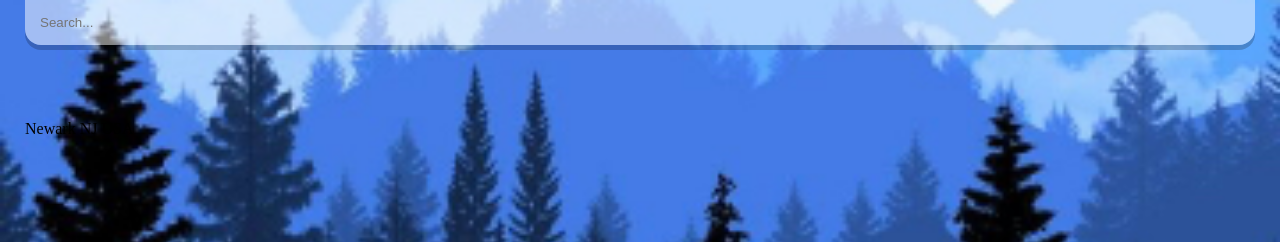
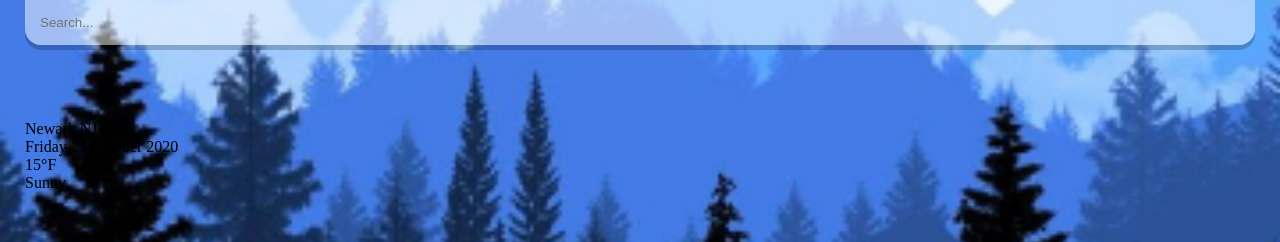
Before and after one commit to mi6gy/weatherDash_react, a React (Create React App) app: page / in a window 1280 px wide. Shown: the top 242 px of the page. Built offline with nearby package versions, Linux system fonts and the light colour scheme.

Commit message:
returning correct date and added place holders for weather box

```diff
--- a/src/App.js
+++ b/src/App.js
@@ -11,6 +11,14 @@ function App() {
     let months = ["January", "Febuary", "March", "April", "May", "June",
       "July", "August", "September", "October", "November", "December"];
     let days = ["Sunday", "Monday", "Tuesday", "Wednesday", "Thursday", "Friday", "Saturday"]
+
+  let day = days[d.getDay()];
+  let date = d.getDate();
+  let month = months[d.getMonth()];
+  let year = d.getFullYear();
+
+  return `${day} ${date} ${month} ${year}`
+
   }
 
   return (
@@ -25,7 +33,15 @@ function App() {
         </div>
         <div className="location-box">
           <div className="location">Newark NJ USA</div>
-          <div className="date"></div>
+          <div className="date">{dateBuilder( new Date())}</div>
+        </div>
+        <div className="weather-box">
+          <div className="temp">
+            15°F
+          </div>
+          <div className="weather">
+            Sunny
+          </div>
         </div>
       </main>
     </div>
```
